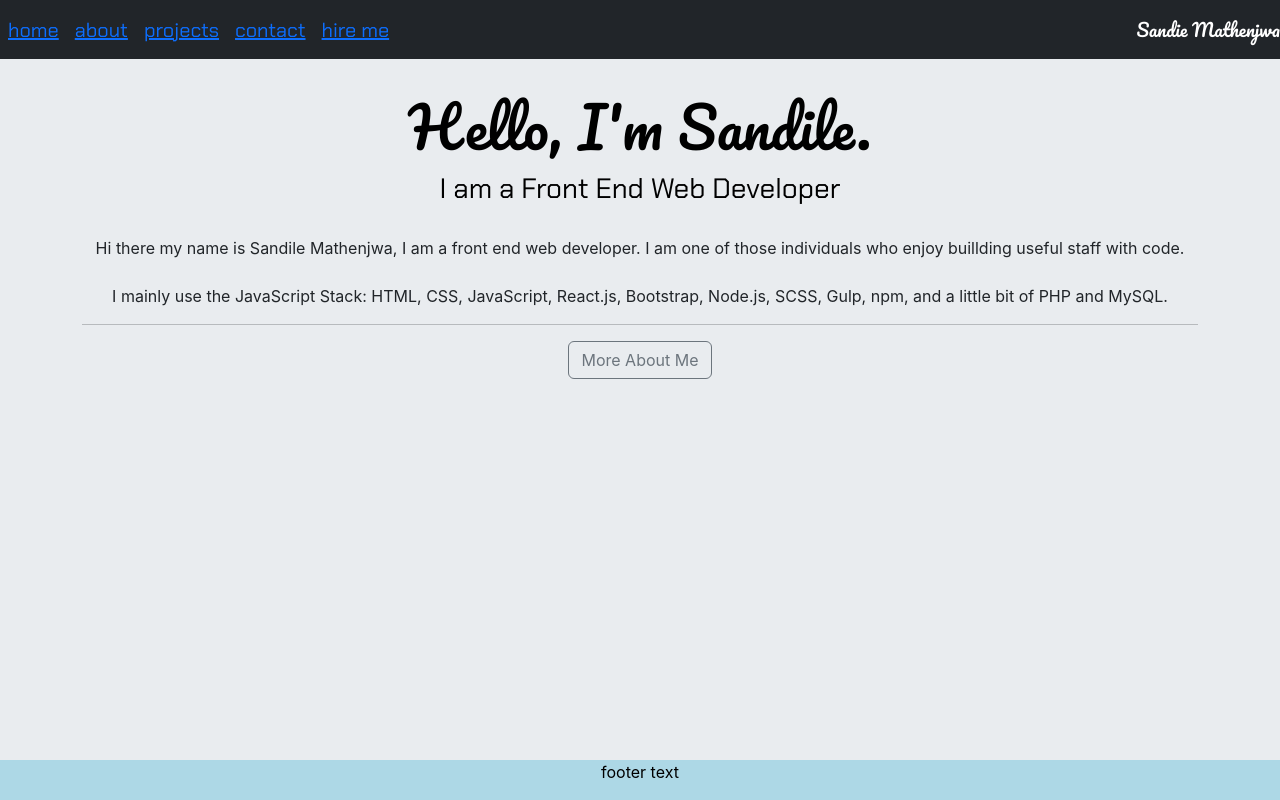
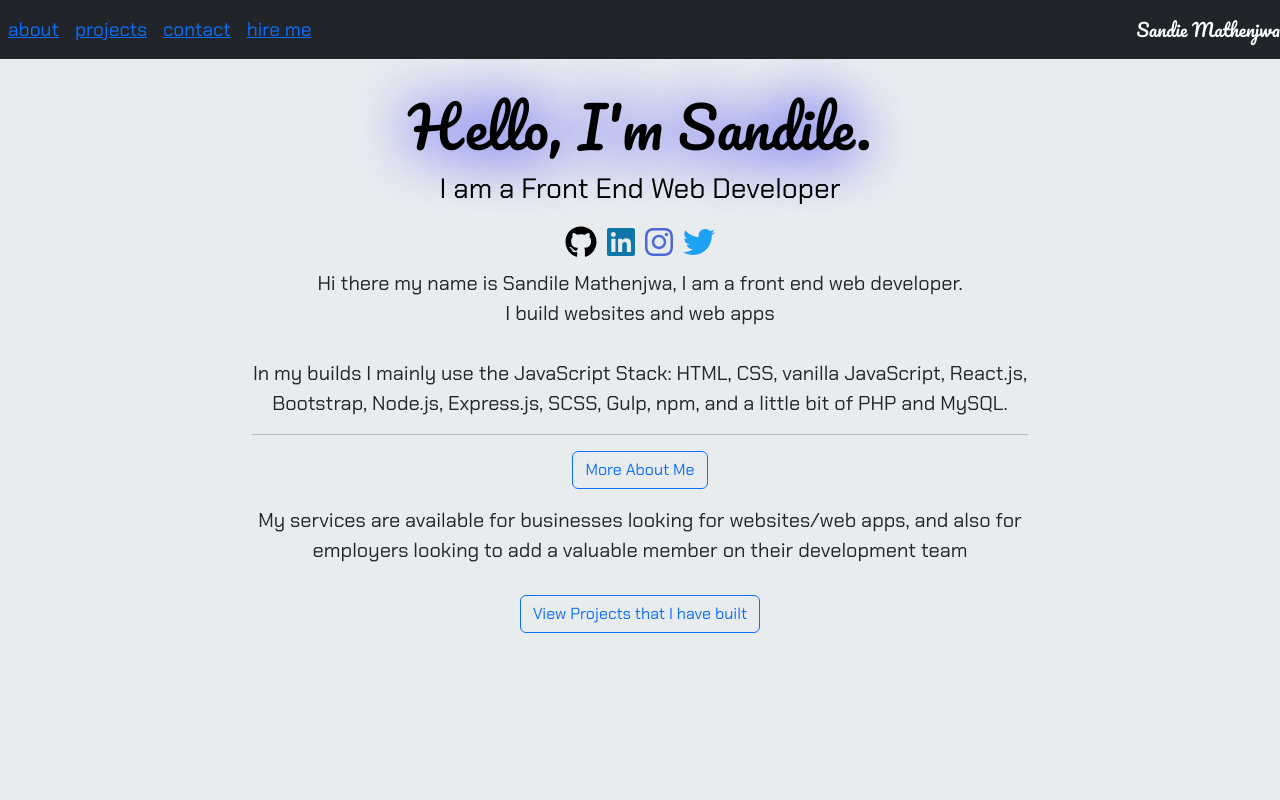
Before and after one commit to Sandilem7789/my-portfolio, a React (Create React App) app: page / in a window 1280 px wide. Both pictures are taken after a click on the button "More About Me". Built offline with nearby package versions, Linux system fonts and the light colour scheme.

Commit message:
contact component

```diff
--- a/src/components/About.js
+++ b/src/components/About.js
@@ -1,11 +1,53 @@
-import React from 'react'
+import React, { useState } from 'react'
+import { Button, Fade } from "reactstrap";
 
-const About = () => {
+const Home = () => {
+
+    const [fadeIn, setFadeIn] = useState(false);
+    const toggle = () => setFadeIn(!fadeIn);
+
+    const [pfFadeIn, setPfFadeIn] = useState(false);
+    const pfToggle = () => setPfFadeIn(!pfFadeIn);
+
     return (
-        <div>
-            <h2>About us</h2>
+        <div className="container text-center">
+            <p className="aboutText">
+                <div className="container md-hide">
+                    <div >
+                    Hi there my name is Sandile Mathenjwa, I am a front end web developer.
+                    <br/>
+                    I build websites and web apps
+                    <br/>
+                    <br/>
+                    In my builds I mainly use the JavaScript Stack: HTML, CSS, vanilla JavaScript, React.js, Bootstrap,
+                    Node.js, Express.js, SCSS, Gulp, npm, and a little bit of PHP and MySQL.
+                    <hr/>
+
+                    <Button color="primary" onClick={toggle} outline>More About Me</Button>
+                    <Fade in={fadeIn}  className="mt-3">
+                        My services are available for businesses looking for websites/web apps, and also for
+                        employers looking to add a valuable member on their development team
+                        <br/><br/>
+                        <Button color="primary" onClick={pfToggle} outline>View Projects that I have built</Button>
+                        <Fade in={pfFadeIn} className="mt-3">
+                            <div>
+                                <div className="row">
+                                    <div className=" md-col-4">
+                                        <h1>Project 1</h1>
+                                    </div>
+                                    <div className=" md-col-4">
+                                        <h1>Project 2</h1>
+                                    </div>
+                                </div>
+                            </div>
+                        </Fade>
+                    </Fade>
+                    </div>
+                </div>
+
+            </p>
         </div>
     )
 }
 
-export default About
+export default Home
--- a/src/components/Contact.js
+++ b/src/components/Contact.js
@@ -1,9 +1,14 @@
 import React from 'react'
+import { Button, Fade } from "reactstrap";
 
 const Contact = () => {
     return (
-        <div>
-           <h2>Contact Me</h2>
+        <div className="container text-center">
+            <h1>Contact</h1>
+            <p className="aboutText">
+                Feel free to contact me via email if you want to get in touch
+                with me or talk about a project
+            </p>
         </div>
     )
 }
--- a/src/components/Home.js
+++ /dev/null
@@ -1,20 +0,0 @@
-import React from 'react'
-import { Button } from "reactstrap";
-
-const Home = () => {
-    return (
-        <div className="container text-center">
-            <p>
-                Hi there my name is Sandile Mathenjwa, I am a front end web developer.
-                I am one of those individuals who enjoy buillding useful staff with code.
-                <br/><br/>
-                I mainly use the JavaScript Stack: HTML, CSS, JavaScript, React.js, Bootstrap,
-                Node.js, SCSS, Gulp, npm, and a little bit of PHP and MySQL.
-                <hr/>
-                <Button primary outline>More About Me</Button>
-            </p>
-        </div>
-    )
-}
-
-export default Home
--- a/src/components/LandingPage.js
+++ b/src/components/LandingPage.js
@@ -1,6 +1,5 @@
 import React, { useState } from 'react';
 
-import Home from "./Home";
 import About from "./About";
 import Contact from "./Contact";
 import Projects from "./Projects";
@@ -53,14 +52,10 @@ const LandingPage = () => {
                             <Nav className="mr-auto" navbar>
                                 <NavItem>
                                     <NavLink onClick={jumboToggle}>
-                                        <h4 className="navigateText"><Link to="/">home</Link></h4>
+                                        <h4 className="navigateText"><Link to="/">about</Link></h4>
                                     </NavLink>
                                 </NavItem>
-                                <NavItem>
-                                    <NavLink href="/about" >
-                                        <Link to="/about"><h4 className="navigateText" onClick={jumboToggle}>about</h4></Link>
-                                    </NavLink>
-                                </NavItem>
+
                                 <NavItem>
                                     <NavLink href="/" onClick={jumboToggle}>
                                         <h4 className="navigateText"><Link to="/projects">projects</Link></h4>
@@ -95,27 +90,24 @@ const LandingPage = () => {
                 </div>
 
                 <Jumbotron className="jumboStyle" onClick={jumboToggle}>
-                    <h1 className="display-4 mt-5 text-center">
+                    <h1 className="display-4 mt-5 text-center hello-text">
                         Hello, I'm Sandile.
                     </h1>
                     <p className="jumboPara text-center">
                         I am a Front End Web Developer
+                        <br/>
                     </p>
-
-
-
-                    <div className="myFooter">
-                        <p>footer text</p>
-                        <FontAwesomeIcon icon={["fab-3x", "github"]} />
+                    <div className="text-center social-icons">
+                        <FontAwesomeIcon icon={["fab", "github"]} size="2x" color="black" />
+                        <FontAwesomeIcon icon={["fab", "linkedin"]} size="2x" color="#0e76a8" />
+                        <FontAwesomeIcon icon={["fab", "instagram"]} size="2x" color="#4c68d7" />
+                        <FontAwesomeIcon icon={["fab", "twitter"]} size="2x" color="#1DA1F2"/>
                     </div>
                 </Jumbotron>
             </div>
             <Switch>
 
                 <Route exact path="/">
-                    <Home />
-                </Route>
-                <Route path="/about">
                     <About />
                 </Route>
                 <Route path="/contact">
--- a/src/index.css
+++ b/src/index.css
@@ -19,8 +19,12 @@ h1 {
 
 .navigateText {
   font-family: 'Chakra Petch', sans-serif;
-  font-size: 2.5vh;
+  font-size: 2.4vh;
   margin-bottom: 0;
+}
+
+.navigateText Link {
+  color: white;
 }
 
 .jumboPara {
@@ -54,7 +58,6 @@ code {
 }
 
 .backGround {
-  background-image: linear-gradient(green, );
   color:black;
 }
 
@@ -62,3 +65,23 @@ code {
   background-color: #e9ecef;
   padding-bottom: 10px;
 }
+
+.aboutText {
+  font-family: 'Chakra Petch', sans-serif;
+  font-size: 20px;
+}
+
+.social-icons {
+  display: flex;
+  justify-content: center;
+  gap: 10px;
+}
+
+.container {
+  width: 80%;
+}
+
+.hello-text {
+  color: black;
+  text-shadow: -2px 2px 60px blue;
+}
```
Also changed, not shown: src/App.css (deleted, +0 -39 lines).
